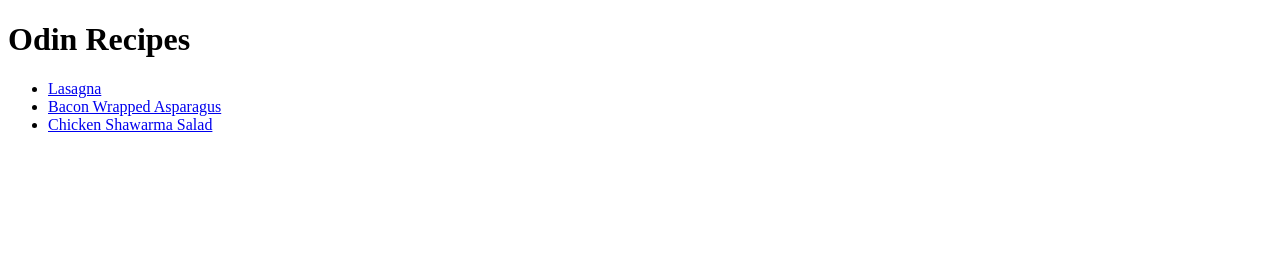
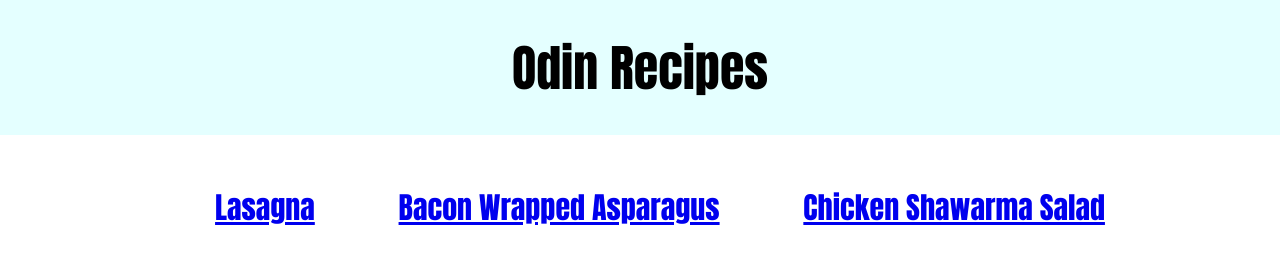
Before and after one commit to XamakitoCoding/odin-recipes, a plain HTML site: page index.html in a window 1280 px wide. Drawn offline with Linux system fonts and the light colour scheme.

Commit message:
Modified all files and made the classes clearer, linked stylesheet to every page

```diff
--- a/index.html
+++ b/index.html
@@ -7,11 +7,11 @@
         <link rel="stylesheet" href="styles.css">
     </head>
     <body>
-        <h1>Odin Recipes</h1>
-        <ul>
-            <li><a href="recipes/lasagna.html" target="_self" rel="noopener noreferrer">Lasagna</a></li>
-            <li><a href="recipes/bacon-wrapped-asparagus.html" target="_self" rel="noopener noreferrer">Bacon Wrapped Asparagus</a></li>
-            <li><a href="recipes/chicken-shawarma-salad.html" target="_self" rel="noopener noreferrer">Chicken Shawarma Salad</a></li>
+        <h1 class="header main">Odin Recipes</h1>
+        <ul class="recipe-list">
+            <li class="recipe"><a href="recipes/lasagna.html" target="_self" rel="noopener noreferrer">Lasagna</a></li>
+            <li class="recipe"><a href="recipes/bacon-wrapped-asparagus.html" target="_self" rel="noopener noreferrer">Bacon Wrapped Asparagus</a></li>
+            <li class="recipe"><a href="recipes/chicken-shawarma-salad.html" target="_self" rel="noopener noreferrer">Chicken Shawarma Salad</a></li>
         </ul>
     </body>
 </html>
--- a/styles.css
+++ b/styles.css
@@ -0,0 +1,32 @@
+* {
+    font-family: Impact, Haettenschweiler, 'Arial Narrow Bold', sans-serif;
+}
+
+body {
+    margin: 0px;
+}
+
+.header {
+    text-align: center;
+    font-size: 50px;
+}
+
+.header.main {
+    text-align: center;
+    background-color: rgba(220, 255, 255, 0.767);
+    padding: 30px;
+    margin: 0px;
+}
+
+.recipe-list {
+    text-align: center;
+    margin-top: 50px;
+}
+
+.recipe  {
+    padding: 40px;
+    font-size: 30px;
+    display: inline;
+    text-align: center;
+    margin: 0px auto;
+}
```
Also changed, not shown: recipes/bacon-wrapped-asparagus.html (+5 -4 lines), recipes/chicken-shawarma-salad.html (+7 -6 lines), recipes/lasagna.html (+9 -8 lines).
